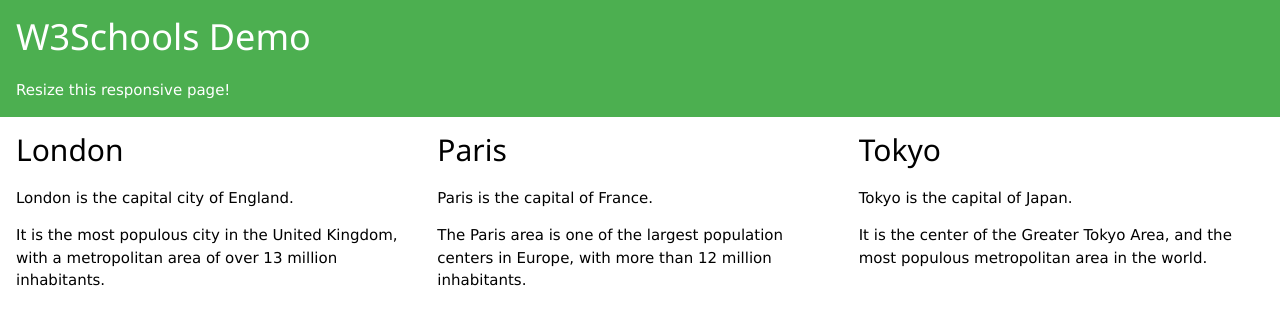
After one commit to bmenderes/Tasks, a PHP site: page /deneme.html in a window 1280 px wide. The commit adds this page. Shown: the top 325 px of the page. Run offline with PHP 8.4, Linux system fonts and the light colour scheme.

Commit message:
update-2

```diff
--- /dev/null
+++ b/Odev-7/deneme.html
@@ -0,0 +1,39 @@
+<!DOCTYPE html>
+<html>
+<head>
+<title>W3.CSS</title>
+<meta name="viewport" content="width=device-width, initial-scale=1">
+<link rel="stylesheet" href="https://www.w3schools.com/w3css/4/w3.css">
+</head>
+<body>
+
+<div class="w3-container w3-green">
+  <h1>W3Schools Demo</h1>
+  <p>Resize this responsive page!</p>
+</div>
+
+<div class="w3-row-padding">
+  <div class="w3-third">
+    <h2>London</h2>
+    <p>London is the capital city of England.</p>
+    <p>It is the most populous city in the United Kingdom,
+    with a metropolitan area of over 13 million inhabitants.</p>
+  </div>
+
+  <div class="w3-third">
+    <h2>Paris</h2>
+    <p>Paris is the capital of France.</p>
+    <p>The Paris area is one of the largest population centers in Europe,
+    with more than 12 million inhabitants.</p>
+  </div>
+
+  <div class="w3-third">
+    <h2>Tokyo</h2>
+    <p>Tokyo is the capital of Japan.</p>
+    <p>It is the center of the Greater Tokyo Area,
+    and the most populous metropolitan area in the world.</p>
+  </div>
+</div>
+
+</body>
+</html>
--- a/Odev-7/style.css
+++ b/Odev-7/style.css
@@ -28,7 +28,7 @@
     text-align: center;
     text-decoration: bold;
     display: inline-block;
-    font-size: 24px;
+    font-size: 2vw;
     margin: 4px 2px;
     transition-duration: 0.5s;
     cursor: pointer;
@@ -64,4 +64,5 @@ padding-left: 20%;
     font-weight: bold;
     padding-left: 20%;
     line-height: 35px;
+    font-size:1vw;
   }
```
Also changed, not shown: Odev-7/index.html (+34 -30 lines).
